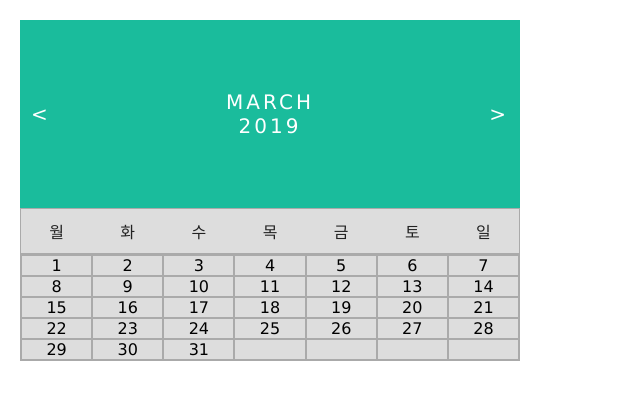
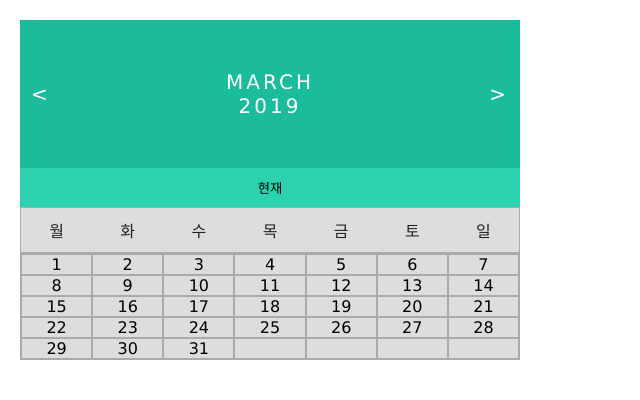
Before and after one commit to kimbeomgyu/belendar, a React (Create React App) app: page / in a window 1280 px wide. Shown: the top 400 px of the page, without its empty margins (0-640 px from the left). Built offline with nearby package versions, Linux system fonts and the light colour scheme.

Commit message:
현재 년,월로 변경하는 버튼 추가

```diff
--- a/src/App.css
+++ b/src/App.css
@@ -21,9 +21,16 @@ body {
 
 /* class */
 .month {
-  padding: 70px 0px;
+  display: flex;
+  flex-direction: column;
+  padding: 50px 0px;
   width: 100%;
   background: #1abc9c;
+}
+.now {
+  border: 0;
+  background-color: #2dd1b0;
+  padding: 10px 0px;
 }
 
 .month ul {
--- a/src/Calendar.tsx
+++ b/src/Calendar.tsx
@@ -23,8 +23,10 @@ const Calendar = () => {
     month: new Date().getMonth(),
     day: new Date().getDate()
   };
+
   const [nowMonth, setNowMonth] = useState(date.month - 1);
-  const onclickPrevMonth = () => {};
+  const [nowYear, setNowYear] = useState(date.year);
+
   const dayUpdate = (year: number, month: number) => {
     const lastDay = new Date(year, month, 0).getDate();
     return new Array(35).fill(1).map((e, i) => (lastDay >= e + i ? e + i : ''));
@@ -39,13 +41,16 @@ const Calendar = () => {
           onClick={
             0 < nowMonth
               ? () => setNowMonth(nowMonth - 1)
-              : () => setNowMonth(11)
+              : () => {
+                  setNowMonth(11);
+                  setNowYear(nowYear - 1);
+                }
           }
         />
         <li className="YM">
           <span>{month[nowMonth]}</span>
           <br />
-          <span>{date.year}</span>
+          <span>{nowYear}</span>
         </li>
         <li
           className="next"
@@ -53,7 +58,10 @@ const Calendar = () => {
           onClick={
             nowMonth < 11
               ? () => setNowMonth(nowMonth + 1)
-              : () => setNowMonth(0)
+              : () => {
+                  setNowMonth(0);
+                  setNowYear(nowYear + 1);
+                }
           }
         />
       </ul>
@@ -63,6 +71,15 @@ const Calendar = () => {
   return (
     <div className="Calendar">
       {title}
+      <button
+        className="now"
+        onClick={() => {
+          setNowMonth(date.month - 1);
+          setNowYear(date.year);
+        }}
+      >
+        현재
+      </button>
       <ul className="weeks">
         {day.map(el => (
           <li key={el} children={el} />
```
